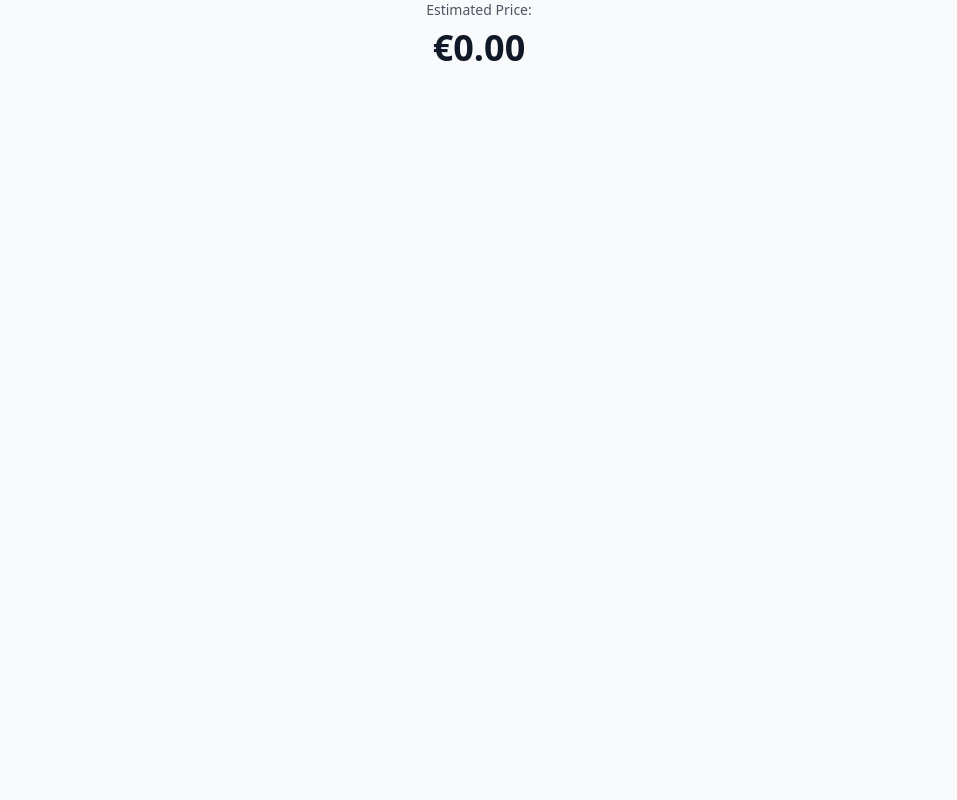
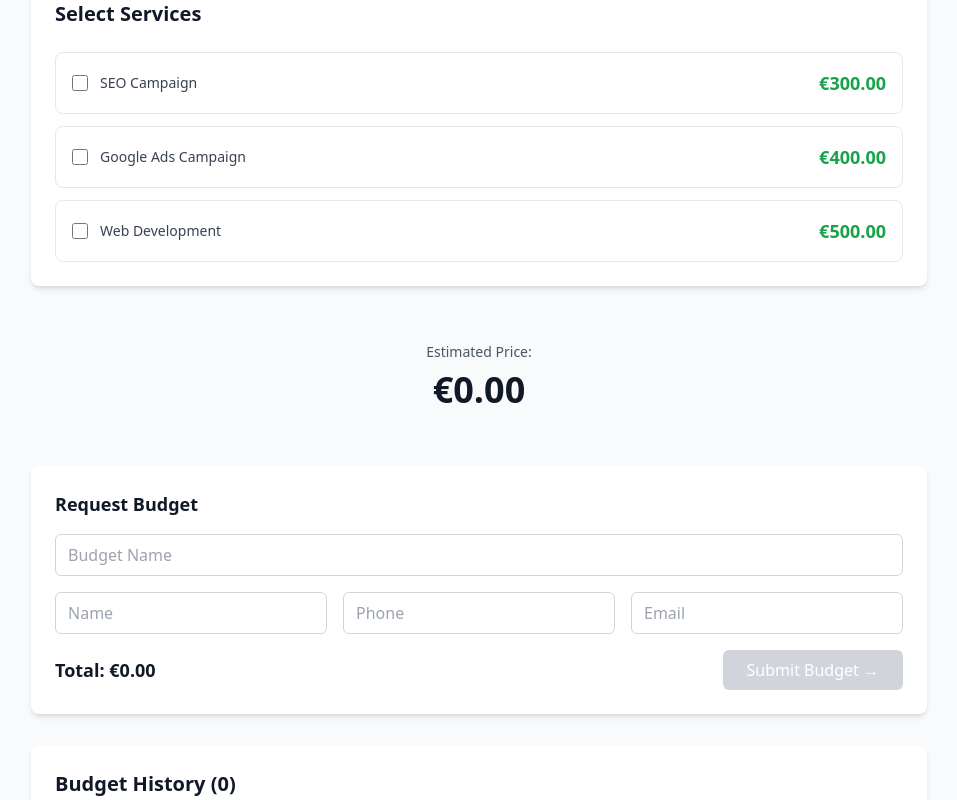
Before and after one commit to druedaro/sprint6-web-budget-calculator, a React (Vite) app: page /calculator in a window 1280 px wide. Shown: the part 300-1100 px from the top of the page, without its empty margins (161-1118 px from the left). Before the commit the page ends 800 px from the top, so only its background shows below. Built offline with nearby package versions, Linux system fonts and the light colour scheme.

Commit message:
feat: complete CalculatorPage integration with all organisms

```diff
--- a/src/pages/CalculatorPage.tsx
+++ b/src/pages/CalculatorPage.tsx
@@ -1,4 +1,8 @@
 import { useNavigate } from 'react-router-dom';
+import ServicesList from '../components/organisms/ServicesList';
+import WebConfigurationPanel from '../components/organisms/WebConfigurationPanel';
+import BudgetForm from '../components/organisms/BudgetForm';
+import BudgetList from '../components/organisms/BudgetList';
 import { formatCurrency } from '../utils/budgetUtils';
 import { useCalculator } from '../hooks/useCalculator';
 
@@ -9,11 +13,17 @@ const CalculatorPage = () => {
     services,
     webConfig,
     annualDiscount,
+    budgets: processedBudgets,
+    sortOrder,
+    searchTerm,
     totalPrice,
     isWebSelected,
     handleServiceToggle,
     handleWebConfigChange,
+    handleBudgetSubmit,
     setAnnualDiscount,
+    setSortOrder,
+    setSearchTerm,
   } = useCalculator();
 
   return (
@@ -31,7 +41,6 @@ const CalculatorPage = () => {
         </header>
 
         <main className="max-w-4xl mx-auto space-y-8">
-
           <section className="bg-white rounded-lg shadow-md p-6">
             <div className="flex items-center justify-center space-x-3">
               <span className={`text-sm ${!annualDiscount ? 'text-gray-900 font-medium' : 'text-gray-500'}`}>
@@ -43,6 +52,7 @@ const CalculatorPage = () => {
                   checked={annualDiscount}
                   onChange={(e) => setAnnualDiscount(e.target.checked)}
                   className="sr-only peer"
+                  aria-label="Toggle annual payment discount"
                 />
                 <div className="w-11 h-6 bg-gray-200 peer-focus:outline-none rounded-full peer peer-checked:after:translate-x-full peer-checked:after:border-white after:content-[''] after:absolute after:top-[2px] after:left-[2px] after:bg-white after:rounded-full after:h-5 after:w-5 after:transition-all peer-checked:bg-green-500"></div>
               </label>
@@ -52,12 +62,38 @@ const CalculatorPage = () => {
             </div>
           </section>
 
+          <ServicesList
+            services={services}
+            onServiceToggle={handleServiceToggle}
+            annualDiscount={annualDiscount}
+          />
+
+          {isWebSelected && (
+            <WebConfigurationPanel
+              webConfig={webConfig}
+              onConfigChange={handleWebConfigChange}
+            />
+          )}
+
           <section className="text-center py-6">
             <div className="text-sm text-gray-600 mb-2">Estimated Price:</div>
             <div className="text-4xl font-bold text-gray-900">
               {formatCurrency(totalPrice)}
             </div>
           </section>
+
+          <BudgetForm
+            onSubmit={handleBudgetSubmit}
+            totalPrice={totalPrice}
+          />
+
+          <BudgetList
+            budgets={processedBudgets}
+            sortOrder={sortOrder}
+            onSortOrderChange={setSortOrder}
+            searchTerm={searchTerm}
+            onSearchTermChange={setSearchTerm}
+          />
         </main>
       </div>
     </div>
```
